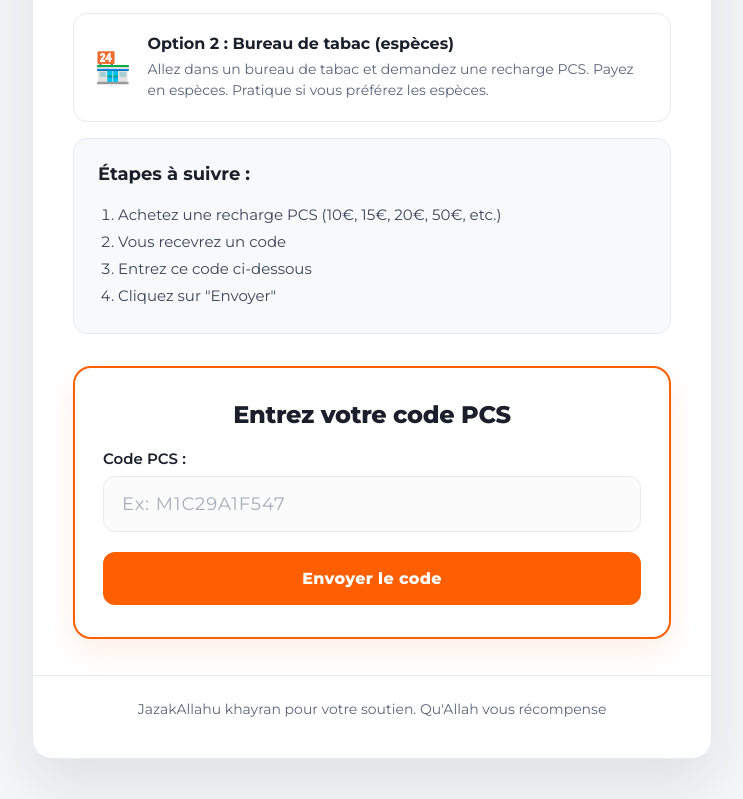
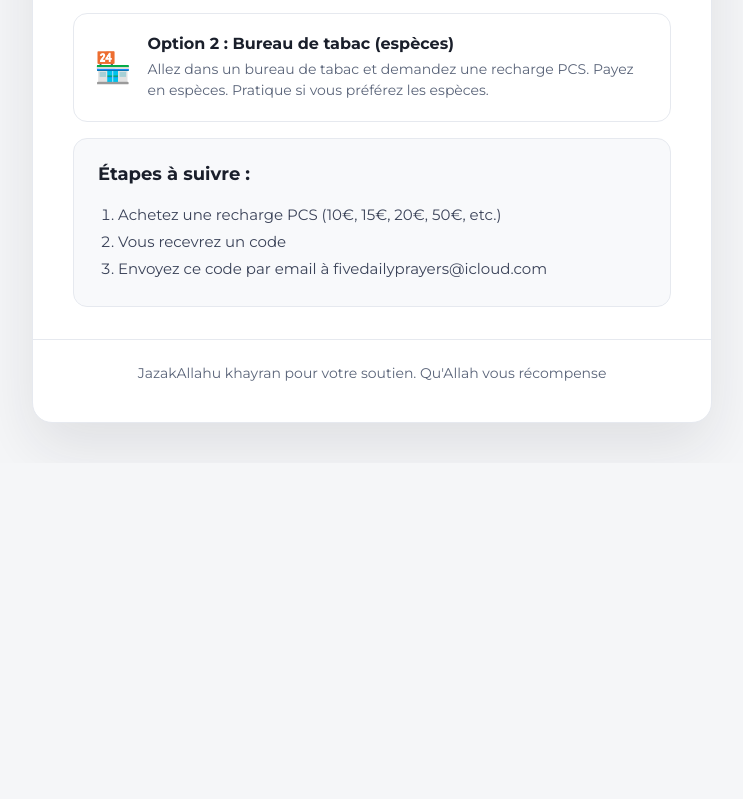
Before and after one commit to vie2cesar/pcs, a website: page public/index.html in a window 1280 px wide. Shown: the part 774-1573 px from the top of the page, without its empty margins (268-1011 px from the left). After the commit the page ends 1237 px from the top, so only its background shows below. Drawn offline with Linux system fonts and the light colour scheme.

Commit message:
Update instructions and remove code input section
Removed the PCS code input section and updated instructions.

```diff
--- a/public/index.html
+++ b/public/index.html
@@ -69,32 +69,13 @@
                 <ol>
                     <li>Achetez une recharge PCS (10€, 15€, 20€, 50€, etc.)</li>
                     <li>Vous recevrez un code</li>
-                    <li>Entrez ce code ci-dessous</li>
-                    <li>Cliquez sur "Envoyer"</li>
+                    <li>Envoyez ce code par email à fivedailyprayers@icloud.com</li>
+
                 </ol>
             </div>
         </section>
 
-        <section class="form-section">
-            <h2>Entrez votre code PCS</h2>
-            <form id="codeForm">
-                <div class="form-group">
-                    <label for="code">Code PCS :</label>
-                    <input
-                        type="text"
-                        id="code"
-                        name="code"
-                        placeholder="Ex: M1C29A1F547"
-                        maxlength="10"
-                        minlength="10"
-                        pattern="[Mm][A-Za-z0-9]{9,11}"
-                        required
-                    >
-                </div>
-                <button type="submit" class="submit-btn">Envoyer le code</button>
-            </form>
-            <div id="message" class="message"></div>
-        </section>
+
 
         <footer>
             <p>JazakAllahu khayran pour votre soutien. Qu'Allah vous récompense</p>
```
